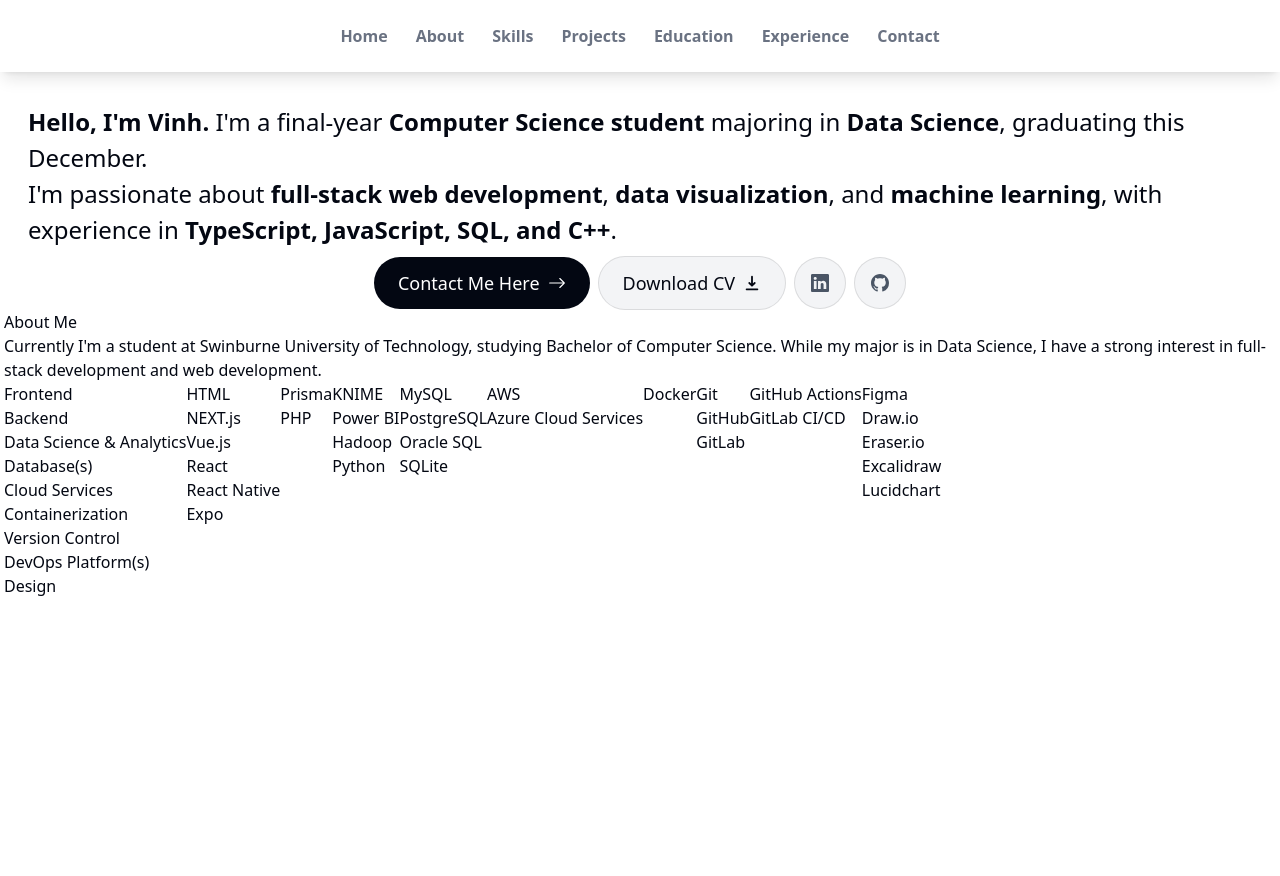
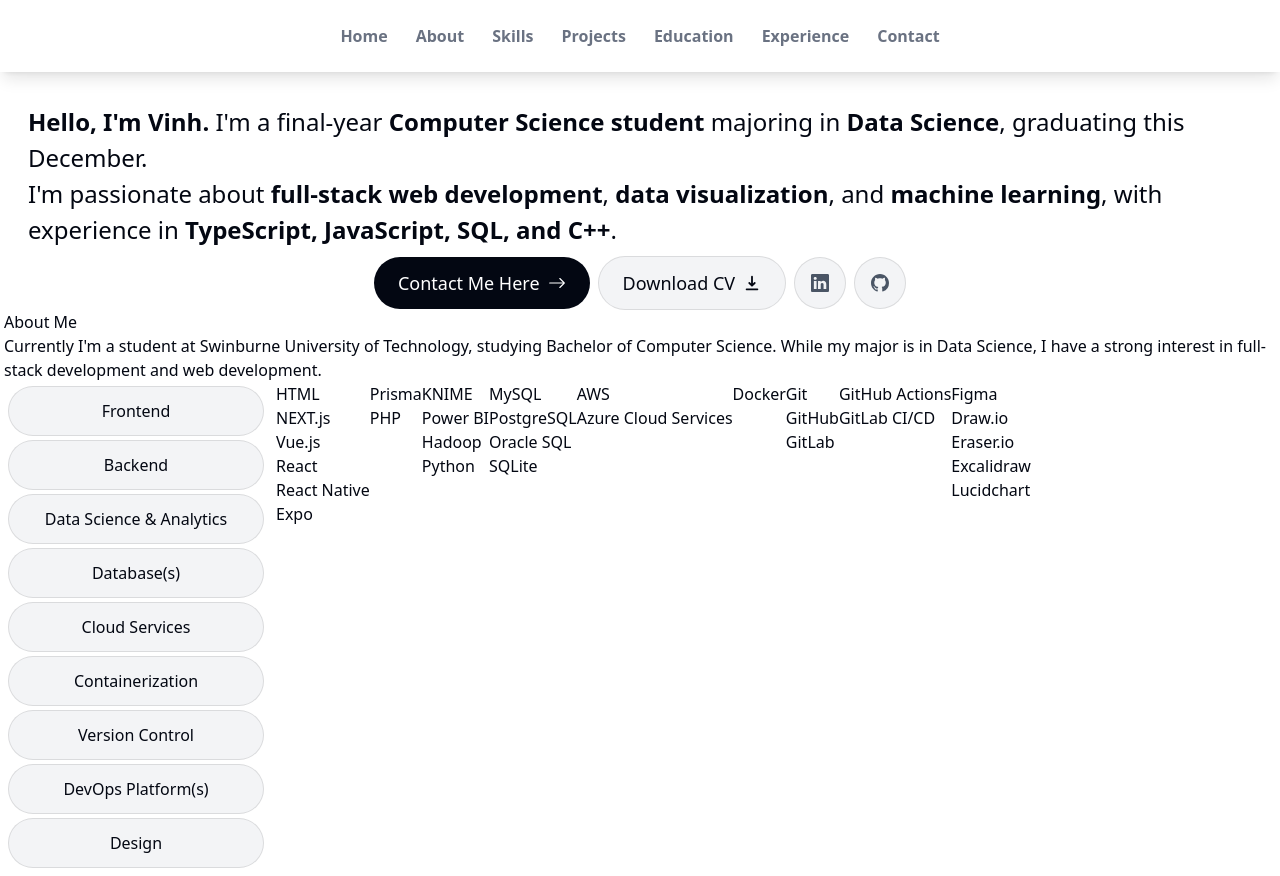
Before and after one commit to VinhLe1410/my-portfolio, a Next.js app: page / in a window 1280 px wide. Before the commit the page ends 800 px from the top, so only its background shows below. Built offline with nearby package versions, Linux system fonts and the light colour scheme.

Commit message:
Chore: Added basic button styling

```diff
--- a/src/components/page-components/about.tsx
+++ b/src/components/page-components/about.tsx
@@ -11,11 +11,13 @@
         Science, I have a strong interest in full-stack development and web
         development.
       </p>
-      <div id="about-technologies" className="flex flex-row">
-        <div id="about-technologies-selector" className="flex flex-col">
+      <div id="about-technologies" className="flex flex-row gap-2">
+        <div id="about-technologies-selector">
           {technologies.map((technology) => (
-            <div key={technology.category} className="flex flex-row">
-              <a>{technology.category}</a>
+            <div key={technology.category} className="m-1">
+              <button className="py-3 bg-gray-100 border border-black/10 text-gray-950 rounded-full w-64 whitespace-nowrap">
+                {technology.category}
+              </button>
             </div>
           ))}
         </div>
```
